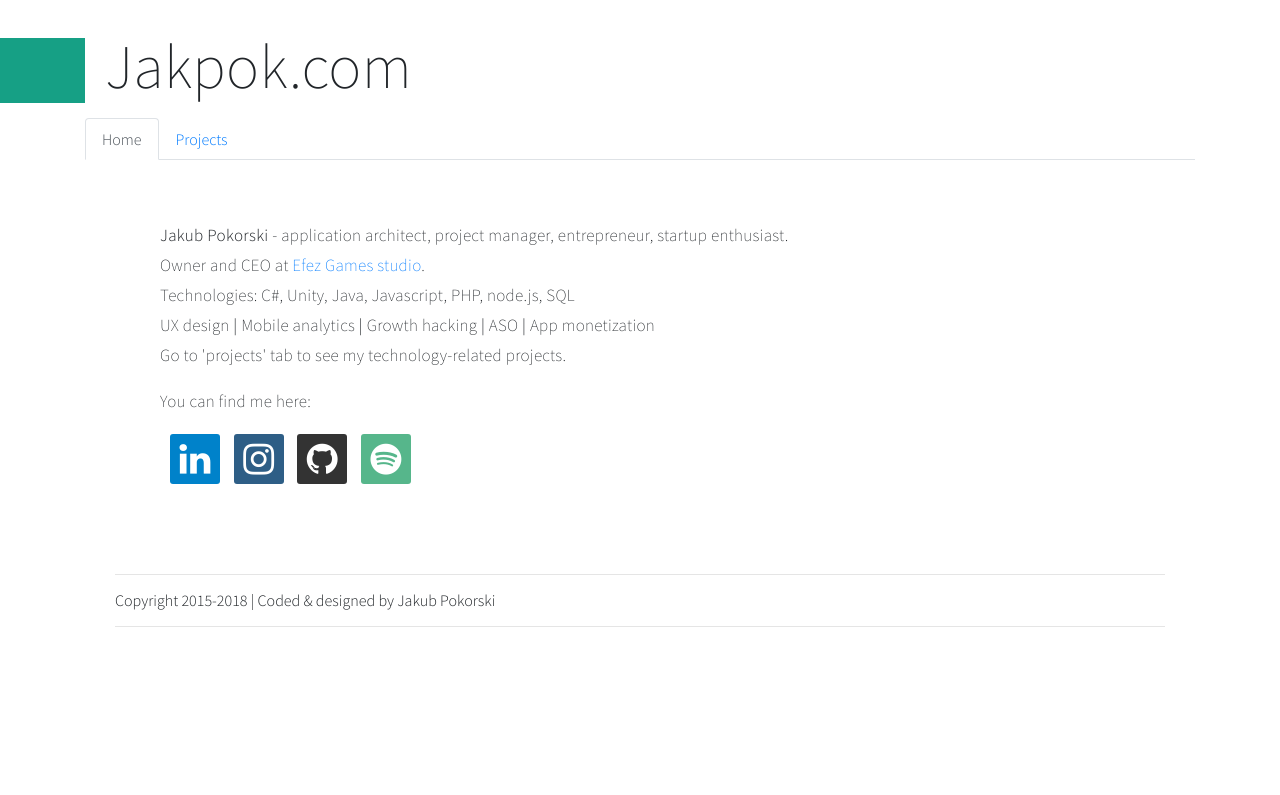
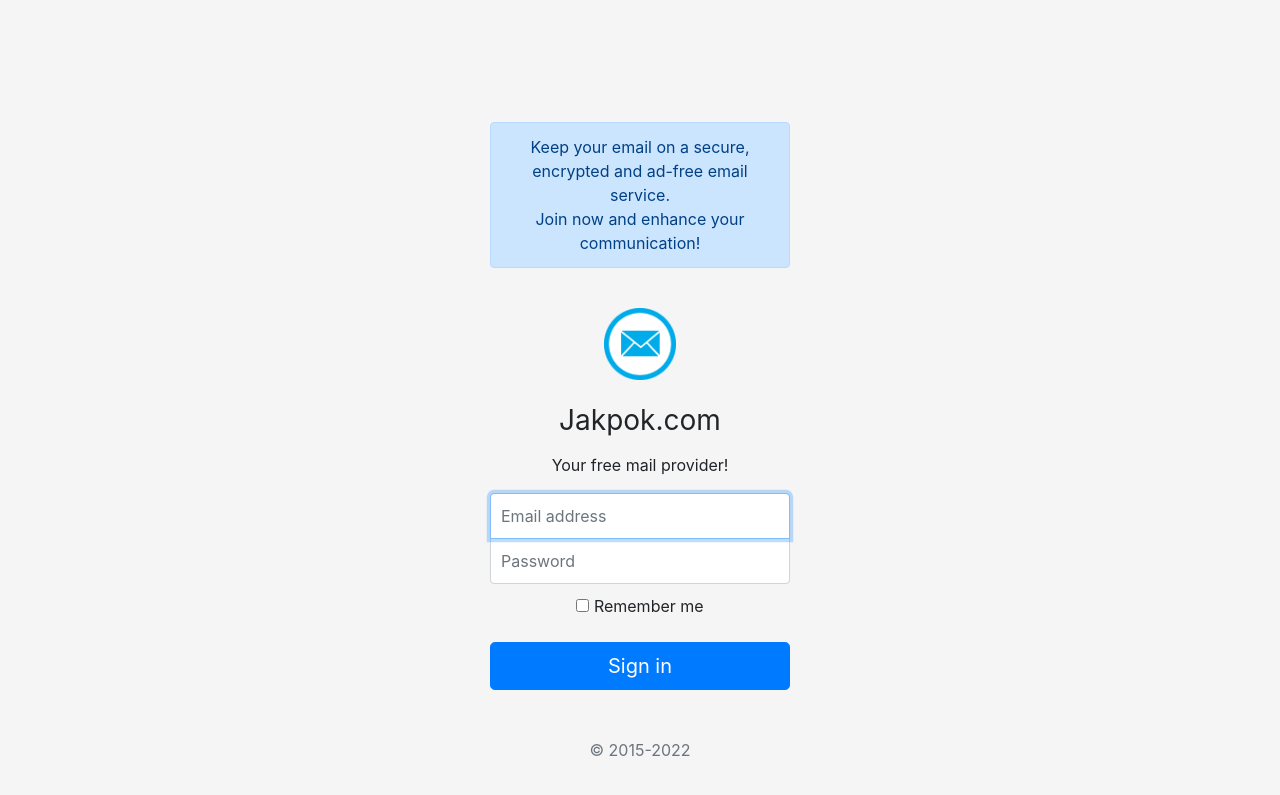
Before and after one commit to Jakpok/jakpok.github.io, a Jekyll site: the page index.html, which Jekyll copies as it is, in a window 1280 px wide. Shown: the top 795 px of the page. Built offline with Jekyll 4.4.1, drawn with Linux system fonts in a browser that asks for light colours; Markdown is read by kramdown in place of the engine named in the settings.

Commit message:
turned to mail provider

```diff
--- a/index.html
+++ b/index.html
@@ -1,13 +1,90 @@
----
-layout: default
----
-<p><b>Jakub Pokorski</b> - application architect, project manager, entrepreneur, startup enthusiast.<br/>
-Owner and CEO at <a target="_blank" href="https://efezgames.com/">Efez Games studio</a>.<br/>
-Technologies: C#, Unity, Java, Javascript, PHP, node.js, SQL<br/>
-  UX design <b>|</b> Mobile analytics <b>|</b> Growth hacking <b>|</b> ASO <b>|</b> App monetization<br/>
-  Go to 'projects' tab to see my technology-related projects.<br/></p>
-<p>You can find me here:</p>
-<a href="https://www.linkedin.com/in/jakpok/" class="fa fa-linkedin fa-2x"></a>
-<a href="https://www.instagram.com/thejakpok/" class="fa fa-instagram fa-2x"></a>
-<a href="https://github.com/Jakpok" class="fa fa-github fa-2x"></a>
-<a href="https://open.spotify.com/user/jakpok" class="fa fa-spotify fa-2x"></a>
+<!doctype html>
+<html lang="en">
+  <head>
+    <meta charset="utf-8">
+    <meta name="viewport" content="width=device-width, initial-scale=1, shrink-to-fit=no">
+    <meta name="description" content="">
+    <meta name="author" content="">
+
+    <title>Jakpok.com</title>
+
+    <!-- Bootstrap core CSS -->
+    <link rel="stylesheet" href="https://stackpath.bootstrapcdn.com/bootstrap/4.1.1/css/bootstrap.min.css" integrity="sha384-WskhaSGFgHYWDcbwN70/dfYBj47jz9qbsMId/iRN3ewGhXQFZCSftd1LZCfmhktB" crossorigin="anonymous">
+
+    <style>
+      html,
+      body {
+        height: 100%;
+      }
+
+      body {
+        display: -ms-flexbox;
+        display: -webkit-box;
+        display: flex;
+        -ms-flex-align: center;
+        -ms-flex-pack: center;
+        -webkit-box-align: center;
+        align-items: center;
+        -webkit-box-pack: center;
+        justify-content: center;
+        padding-top: 40px;
+        padding-bottom: 40px;
+        background-color: #f5f5f5;
+      }
+
+      .form-signin {
+        width: 100%;
+        max-width: 330px;
+        padding: 15px;
+        margin: 0 auto;
+      }
+      .form-signin .checkbox {
+        font-weight: 400;
+      }
+      .form-signin .form-control {
+        position: relative;
+        box-sizing: border-box;
+        height: auto;
+        padding: 10px;
+        font-size: 16px;
+      }
+      .form-signin .form-control:focus {
+        z-index: 2;
+      }
+      .form-signin input[type="email"] {
+        margin-bottom: -1px;
+        border-bottom-right-radius: 0;
+        border-bottom-left-radius: 0;
+      }
+      .form-signin input[type="password"] {
+        margin-bottom: 10px;
+        border-top-left-radius: 0;
+        border-top-right-radius: 0;
+      }
+
+
+      </style>
+  </head>
+
+  <body class="text-center">
+    <form class="form-signin">
+      <div class="alert alert-primary" role="alert">
+  Keep your email on a secure, encrypted and ad-free email service.<br/> Join now and enhance your communication!
+</div><br/>
+<img class="mb-4" src="mail-icon.png" alt="" width="72" height="72">
+      <h1 class="h3 mb-3 font-weight-normal">Jakpok.com</h1>
+      <p>Your free mail provider!</p>
+
+      <input type="email" id="inputEmail" class="form-control" placeholder="Email address" required autofocus>
+      <label for="inputPassword" class="sr-only">Password</label>
+      <input type="password" id="inputPassword" class="form-control" placeholder="Password" required>
+      <div class="checkbox mb-3">
+        <label>
+          <input type="checkbox" value="remember-me"> Remember me
+        </label>
+      </div>
+      <button class="btn btn-lg btn-primary btn-block" type="submit">Sign in</button>
+      <p class="mt-5 mb-3 text-muted">&copy; 2015-2022</p>
+    </form>
+  </body>
+</html>
```
Also changed, not shown: index2.html (added, +13 -0 lines), mail-icon.png (added).
